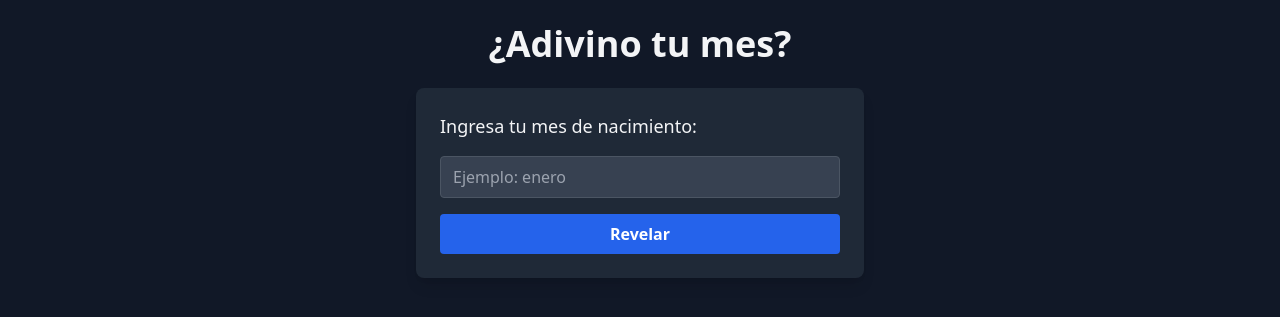
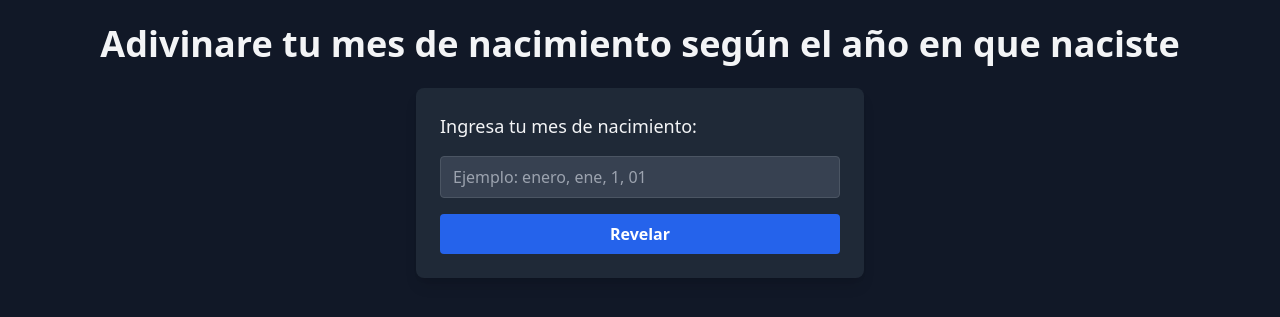
Before and after one commit to naabit/adivino-mes, a Flask app: page / in a window 1280 px wide. Shown: the top 317 px of the page. Run offline with Flask 3, Linux system fonts and the light colour scheme; some libraries are stand-ins or nearby versions.

Commit message:
Update index.html

```diff
--- a/templates/index.html
+++ b/templates/index.html
@@ -7,7 +7,7 @@
 </head>
 <body class="bg-gray-900 text-gray-100 font-sans min-h-screen flex flex-col items-center p-6">
 
-  <h1 class="text-4xl font-bold mb-6">¿Adivino tu mes?</h1>
+  <h1 class="text-4xl font-bold mb-6">Adivinare tu mes de nacimiento según el año en que naciste</h1>
 
   <form method="POST" action="/resultado" class="mb-12 w-full max-w-md bg-gray-800 p-6 rounded-lg shadow-lg flex flex-col gap-4">
     <label for="mes" class="text-lg font-medium">Ingresa tu mes de nacimiento:</label>
@@ -16,7 +16,7 @@
       name="mes"
       required
       class="bg-gray-700 border border-gray-600 rounded px-3 py-2 text-gray-100 placeholder-gray-400 focus:outline-none focus:ring-2 focus:ring-blue-500"
-      placeholder="Ejemplo: enero"
+      placeholder="Ejemplo: enero, ene, 1, 01"
     />
     <button
       type="submit"
```
